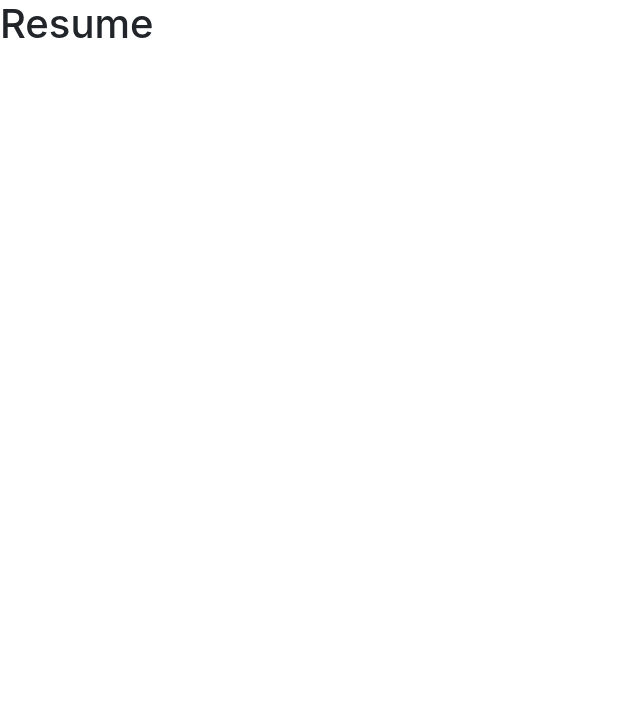
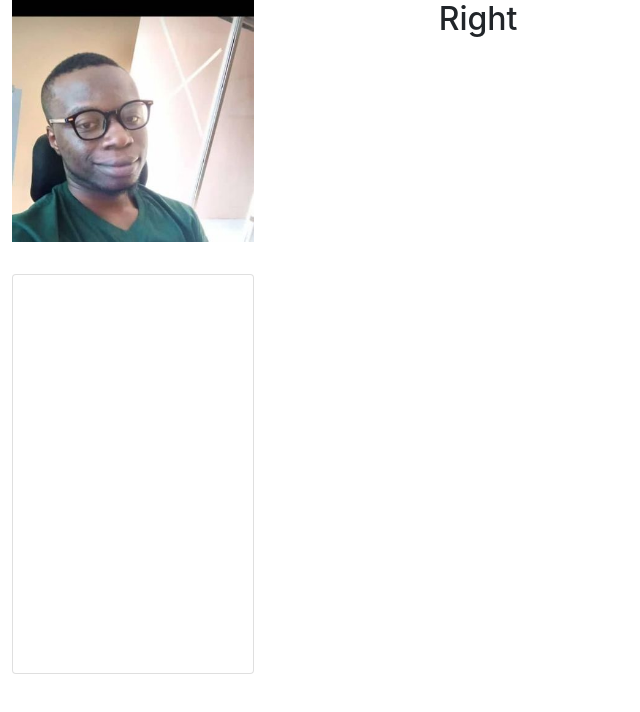
Before and after one commit to EbukaPeter55/My-Resume, a React (Create React App) app: page / in a window 1280 px wide. Shown: the top 712 px of the page, without its empty margins (0-640 px from the left). Built offline with nearby package versions, Linux system fonts and the light colour scheme.

Commit message:
create a two column grid with bootstrap, add a profile image and card at the left side

```diff
--- a/src/pages/Resume.component.jsx
+++ b/src/pages/Resume.component.jsx
@@ -1,10 +1,26 @@
 import React from 'react';
-
+import profile from '../assets/images/profile.jpg'
+import './Resume.styles.css';
 
 const Resume = () => {
     return (
-        <div>
-            <h1>Resume</h1>
+        <div className='container-fluid'>
+            <div className='row'>
+                {/* Left section */}
+            <div className='col-md-4 left'>
+            <img className='img-fluid' src={profile} alt="profileImage"/>
+            <div className='card'>
+
+            </div>
+            </div>
+                {/* End of left section */}
+
+            {/* Right section */}
+            <div className='col-md-8'>
+            <h2>Right</h2>
+            </div>
+            </div>
+
         </div>
     )
 }
--- /dev/null
+++ b/src/pages/Resume.styles.css
@@ -0,0 +1,9 @@
+.left img{
+    width: 60%;
+}
+
+.left .card {
+    width: 60%;
+    height: 50vh;
+    margin-top: 2rem;
+}
```
Also changed, not shown: src/assets/images/profile.jpg (added).
